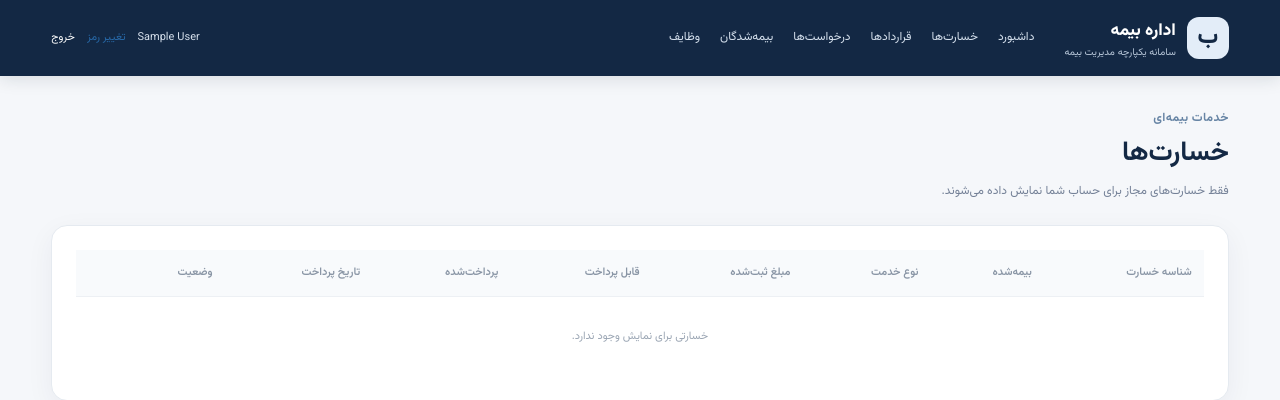
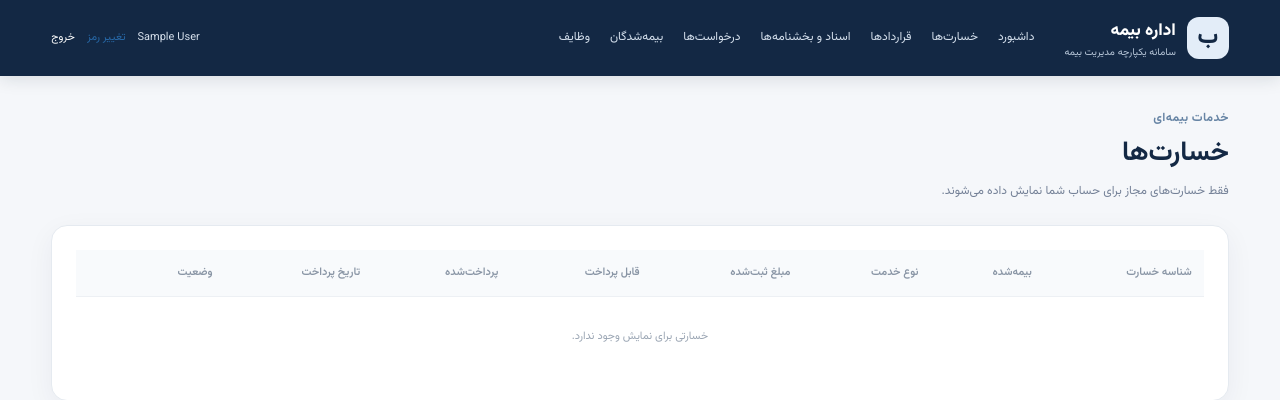
Before and after one commit to msalimimaram/office_kmc, a Django app: page /claims/ in a window 1280 px wide. Shown: the top 400 px of the page. Run offline with Django 5.2, Linux system fonts and the light colour scheme; the visitor is signed in with stand-in values (Sample User, id 1); data that the repository does not hold is empty.

Commit message:
Add document library navigation

```diff
--- a/templates/base.html
+++ b/templates/base.html
@@ -14,6 +14,7 @@
     <nav class="topnav">
       <a href="{% url 'dashboard' %}">داشبورد</a><a href="{% url 'claim_list' %}">خسارت‌ها</a>
       <a href="{% url 'contract_list' %}">قراردادها</a>
+      <a href="{% url 'document_list' %}">اسناد و بخشنامه‌ها</a>
       <a href="{% url 'request_list' %}">درخواست‌ها</a><a href="{% url 'people_list' %}">بیمه‌شدگان</a>
       <a href="{% url 'task_list' %}">وظایف</a>
       {% if request.user.role == 'system_admin' or request.user.role == 'department_head' or request.user.role == 'insurance_specialist' %}
```
